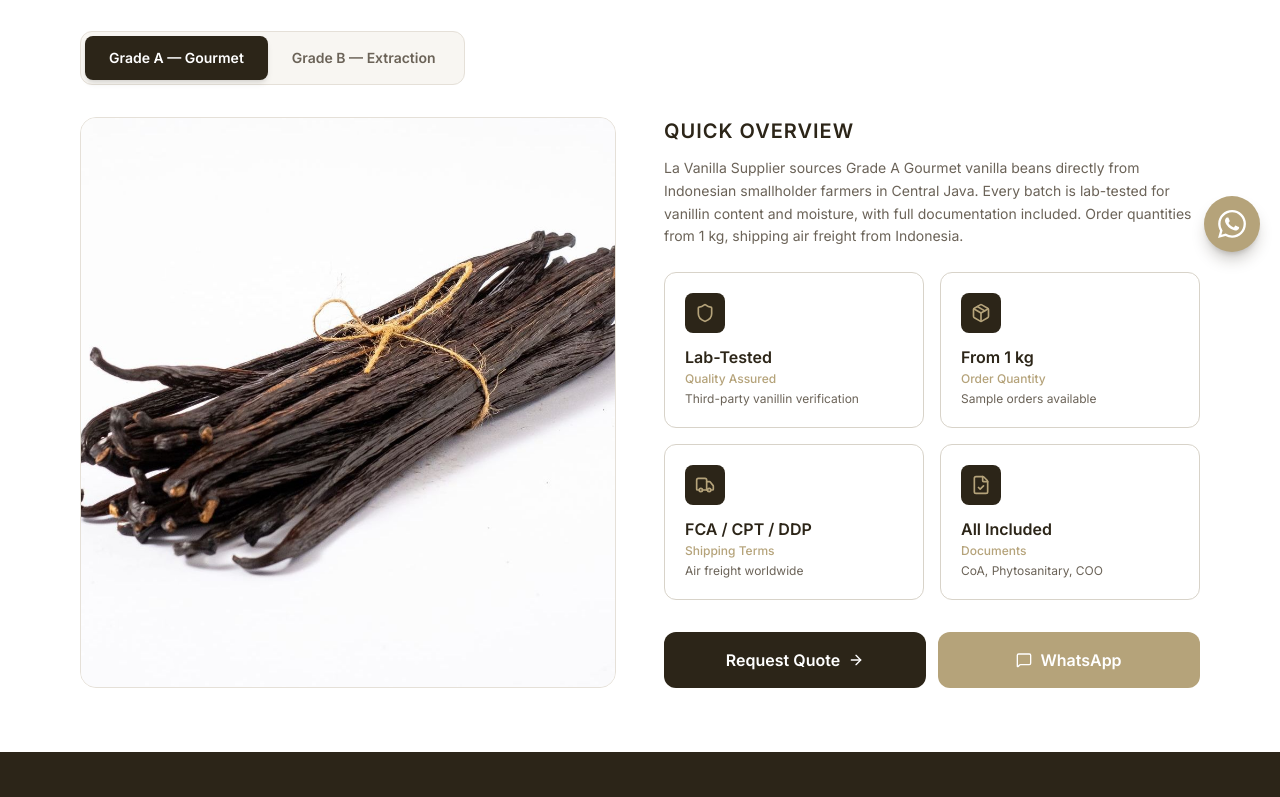
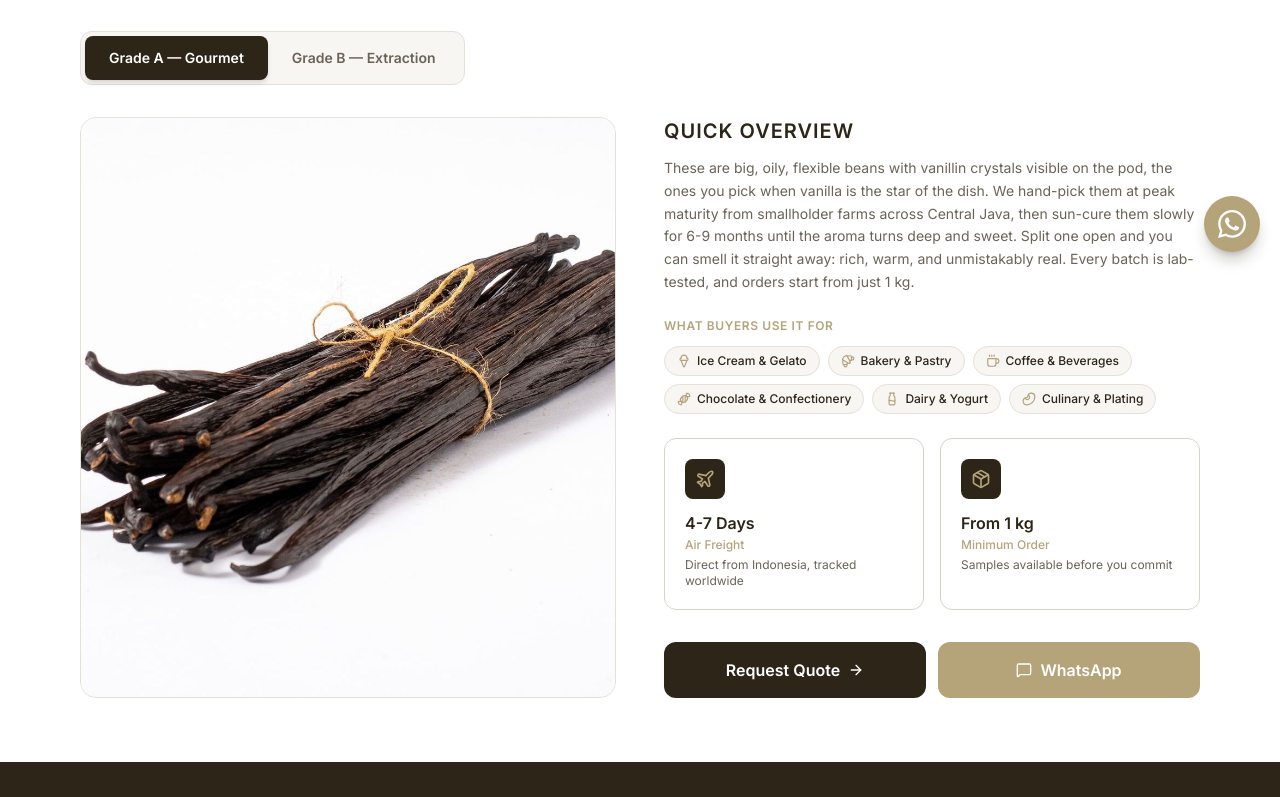
Before and after one commit to irfanmulachela-glitch/vanilla, a Next.js app: page /products/vanilla-beans in a window 1280 px wide. Shown: the part 528-1325 px from the top of the page. Built offline with nearby package versions, Linux system fonts and the light colour scheme.

Commit message:
content: warm quick overview copy, use-case chips, 2-card shipping/moq layout on beans PDP

```diff
--- a/src/components/grade-selector.tsx
+++ b/src/components/grade-selector.tsx
@@ -6,9 +6,6 @@ import Link from "next/link";
 import {
   ArrowRight,
   CheckCircle2,
-  FileCheck,
-  Truck,
-  Shield,
   MessageSquare,
   Package,
   Star,
@@ -16,6 +13,14 @@ import {
   Award,
   FlaskConical,
   Factory,
+  Plane,
+  IceCreamCone,
+  Croissant,
+  Coffee,
+  Candy,
+  Milk,
+  Bean,
+  CupSoda,
 } from "lucide-react";
 import { siteConfig } from "@/lib/config";
 import VanillaGradingChart from "@/components/vanilla-grading-chart";
@@ -30,7 +35,7 @@ const gradeData = {
     heroTitle: "Indonesian Vanilla Beans — Grade A Gourmet",
     heroTagline: "Direct from Java. Sun-cured 6-9 months. 15-20 cm. 1.3-2.7% vanillin.",
     description:
-      "La Vanilla Supplier sources Grade A Gourmet vanilla beans directly from Indonesian smallholder farmers in Central Java. Every batch is lab-tested for vanillin content and moisture, with full documentation included. Order quantities from 1 kg, shipping air freight from Indonesia.",
+      "These are big, oily, flexible beans with vanillin crystals visible on the pod, the ones you pick when vanilla is the star of the dish. We hand-pick them at peak maturity from smallholder farms across Central Java, then sun-cure them slowly for 6-9 months until the aroma turns deep and sweet. Split one open and you can smell it straight away: rich, warm, and unmistakably real. Every batch is lab-tested, and orders start from just 1 kg.",
     heroDescription:
       "Premium Grade A vanilla beans for retail, pastry, ice cream, and culinary applications. Hand-picked at peak maturity, sun-cured for 6-9 months, and graded to international standards.",
     specs: [
@@ -66,29 +71,25 @@ const gradeData = {
     ],
     quickStats: [
       {
-        icon: Shield,
-        label: "Quality Assured",
-        value: "Lab-Tested",
-        desc: "Third-party vanillin verification",
+        icon: Plane,
+        label: "Air Freight",
+        value: "4-7 Days",
+        desc: "Direct from Indonesia, tracked worldwide",
       },
       {
         icon: Package,
-        label: "Order Quantity",
+        label: "Minimum Order",
         value: "From 1 kg",
-        desc: "Sample orders available",
+        desc: "Samples available before you commit",
       },
-      {
-        icon: Truck,
-        label: "Shipping Terms",
-        value: "FCA / CPT / DDP",
-        desc: "Air freight worldwide",
-      },
-      {
-        icon: FileCheck,
-        label: "Documents",
-        value: "All Included",
-        desc: "CoA, Phytosanitary, COO",
-      },
+    ],
+    uses: [
+      { icon: IceCreamCone, label: "Ice Cream & Gelato" },
+      { icon: Croissant, label: "Bakery & Pastry" },
+      { icon: Coffee, label: "Coffee & Beverages" },
+      { icon: Candy, label: "Chocolate & Confectionery" },
+      { icon: Milk, label: "Dairy & Yogurt" },
+      { icon: Bean, label: "Culinary & Plating" },
     ],
   },
   b: {
@@ -97,7 +98,7 @@ const gradeData = {
     heroTitle: "Indonesian Vanilla Beans — Grade B Extraction",
     heroTagline: "Cost-effective for manufacturing. 10-15 cm. 1.3-2.2% vanillin. Lower moisture.",
     description:
-      "La Vanilla Supplier provides Grade B Extraction vanilla beans optimized for extract manufacturing and industrial applications. Cost-effective pricing with consistent quality. Order quantities from 1 kg, shipping air freight from Indonesia.",
+      "Grade B beans are drier and slimmer, often with split ends, but they carry the same real vanilla character at a lower price per kilo. They cure for the same 6-9 months, then go to work where vanilla is an ingredient rather than the star: extracts, syrups, and large-batch flavoring. Lab-tested like everything we ship, with order quantities from 1 kg.",
     heroDescription:
       "Grade B vanilla beans for extract manufacturing, industrial flavoring, and large-scale production. Lower moisture content enables efficient vanillin extraction.",
     specs: [
@@ -133,29 +134,23 @@ const gradeData = {
     ],
     quickStats: [
       {
-        icon: FlaskConical,
-        label: "Best For",
-        value: "Extract Manufacturing",
-        desc: "Industrial flavoring production",
+        icon: Plane,
+        label: "Air Freight",
+        value: "4-7 Days",
+        desc: "Direct from Indonesia, tracked worldwide",
       },
       {
         icon: Package,
-        label: "Order Quantity",
+        label: "Minimum Order",
         value: "From 1 kg",
-        desc: "Volume discounts available",
+        desc: "Volume discounts from 100 kg",
       },
-      {
-        icon: Truck,
-        label: "Shipping Terms",
-        value: "FCA / CPT / DDP",
-        desc: "Air freight worldwide",
-      },
-      {
-        icon: FileCheck,
-        label: "Documents",
-        value: "All Included",
-        desc: "CoA, Phytosanitary, COO",
-      },
+    ],
+    uses: [
+      { icon: FlaskConical, label: "Vanilla Extract" },
+      { icon: Factory, label: "Industrial Flavoring" },
+      { icon: CupSoda, label: "Beverage Production" },
+      { icon: Candy, label: "Confectionery Syrups" },
     ],
   },
 };
@@ -252,12 +247,28 @@ export default function GradeSelector() {
             {/* Quick Info */}
             <div className="flex flex-col justify-between h-full">
               <div>
-                <h2 className="text-xl font-semibold text-[#2C2518] mb-3 uppercase tracking-wider text-sm">
+                <h2 className="text-xl font-semibold uppercase tracking-wider text-[#2C2518] mb-3">
                   Quick Overview
                 </h2>
                 <p className="text-sm text-[#6B6358] mb-6 leading-relaxed">
                   {grade.description}
                 </p>
+                <div className="mb-6">
+                  <p className="text-xs font-semibold uppercase tracking-wider text-[#B5A37A] mb-3">
+                    What buyers use it for
+                  </p>
+                  <div className="flex flex-wrap gap-2">
+                    {grade.uses.map((use) => (
+                      <span
+                        key={use.label}
+                        className="inline-flex items-center gap-1.5 px-3 py-1.5 rounded-full border border-[#E5E0D8] bg-[#F8F6F2] text-xs font-medium text-[#2C2518]"
+                      >
+                        <use.icon className="w-3.5 h-3.5 text-[#B5A37A]" />
+                        {use.label}
+                      </span>
+                    ))}
+                  </div>
+                </div>
                 <div className="grid grid-cols-2 gap-4 mb-8">
                   {grade.quickStats.map((stat) => (
                     <div
```
